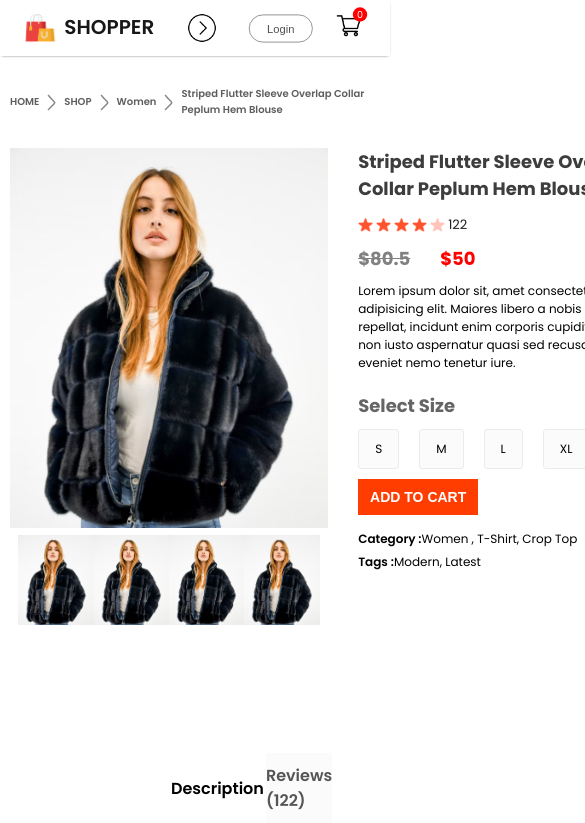
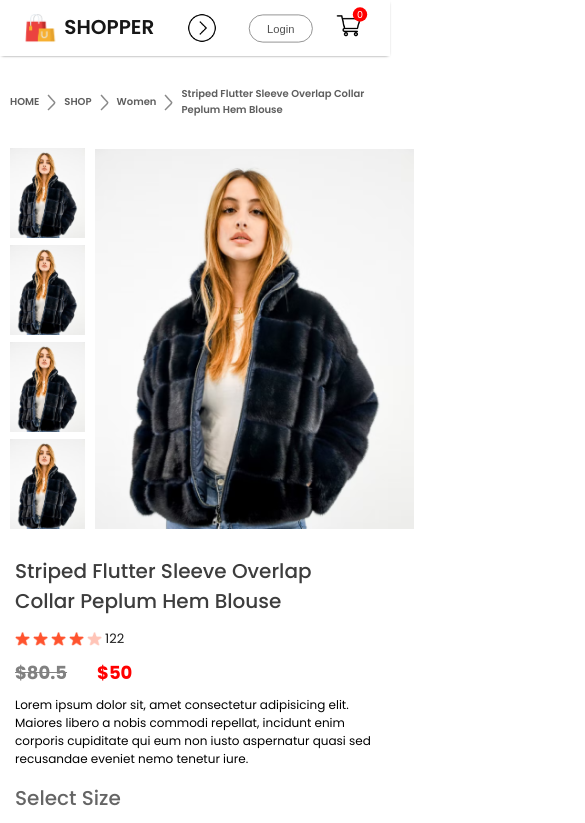
Before and after one commit to Vaishalirawat1119/E-Commerce, a React (Create React App) app: page /product/1 in a window 390 px wide. Shown: the top 823 px of the page, 585 px wide, since content can reach past the window. Built offline with nearby package versions, Linux system fonts and the light colour scheme.

Commit message:
update styling

```diff
--- a/src/Components/ProductDisplay/ProductDisplay.css
+++ b/src/Components/ProductDisplay/ProductDisplay.css
@@ -204,7 +204,7 @@
         align-items: center;
     }
     .product-dislpay-imageList img{
-        height: 90px;
+        height: 95px;
     }
     .product-display-mainImage{
         height: 380px;
@@ -220,6 +220,50 @@
     }
     .product-display-right-sizes{
         margin: 10px 0px;
+        gap: 5px;
+    }
+    .product-display-right-sizes div{
+        padding: 5px 12px;
+    }
+    .product-display-right button{
+        width: 100px;
+        font-size: 12px;
+    }
+    .product-display-right-category{
+        font-size: 10px;
+    }
+}
+
+@media (max-width:500px){
+    .product-display{
+        flex-direction: column;
+    }
+    .product-display-left{
+        gap: 10px;
+        flex-direction: row;
+        margin: auto;
+    }
+    .product-display-imageList{
+        flex-direction: column;
+        gap: 8px;
+    }
+    .product-dislpay-imageList img{
+        height: 90px;
+    }
+    .product-display-right{
+        margin: 5px;
+    }
+    .product-display-right h1{
+        margin-top: 15px;
+        font-size: 20px;
+        font-weight: 500;
+    }
+    .product-display-right-star img{
+        width: 15px;
+    }
+    .product-display-right-sizes{
+        gap: 10px;
+        margin: 20px 0px;
     }
     .product-display-right-sizes div{
         padding: 10px 16px;
@@ -227,11 +271,10 @@
     }
     .product-display-right button{
         width: 120px;
-        padding: 10px 0px;
-        margin-bottom: 10px;
-        font-size: 14px;
+        font-size: 15px;
+        padding: 11px 0px;
     }
     .product-display-right-category{
-        font-size: 12px;
+        font-size: 15px;
     }
 }
```
